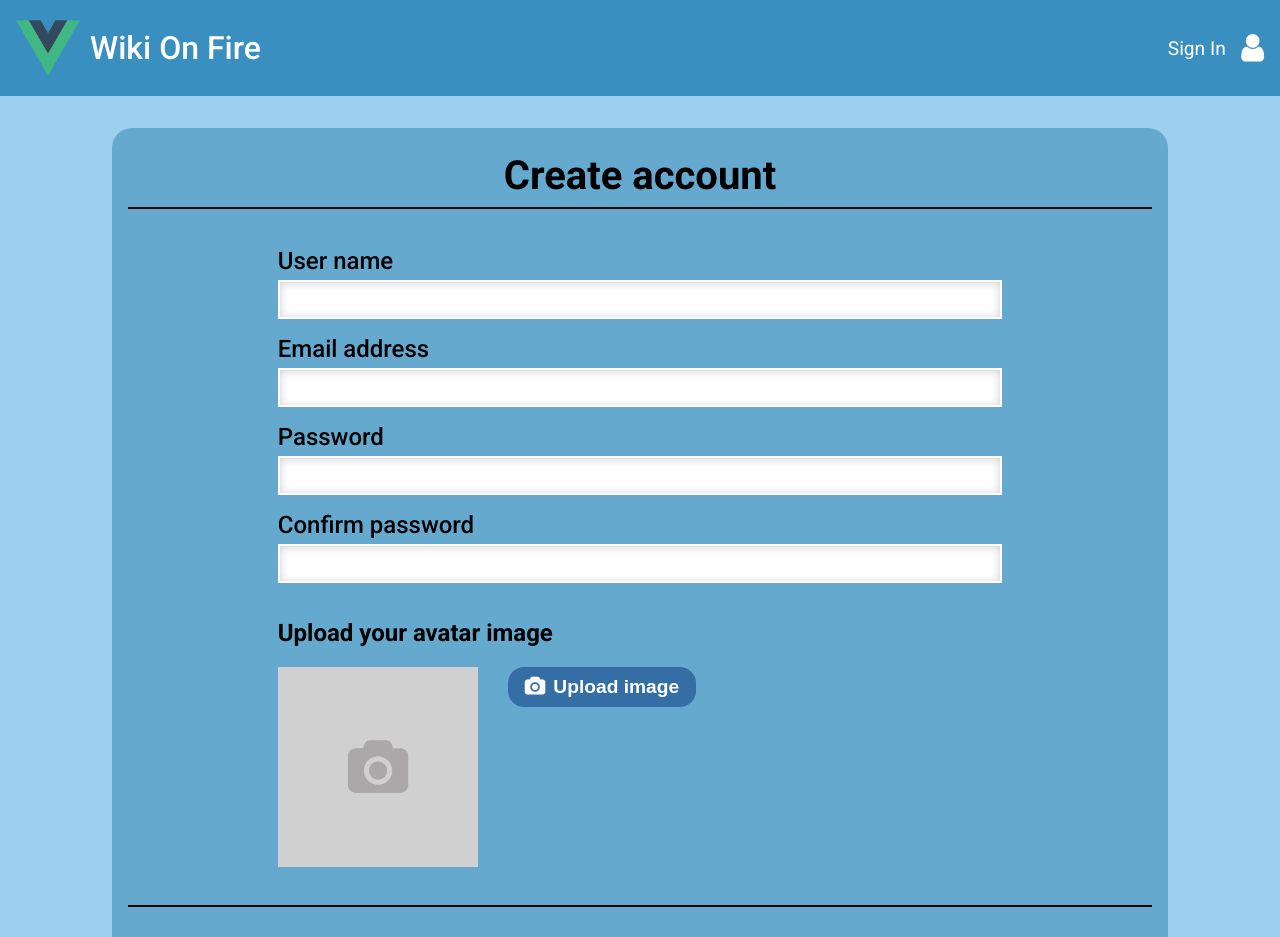
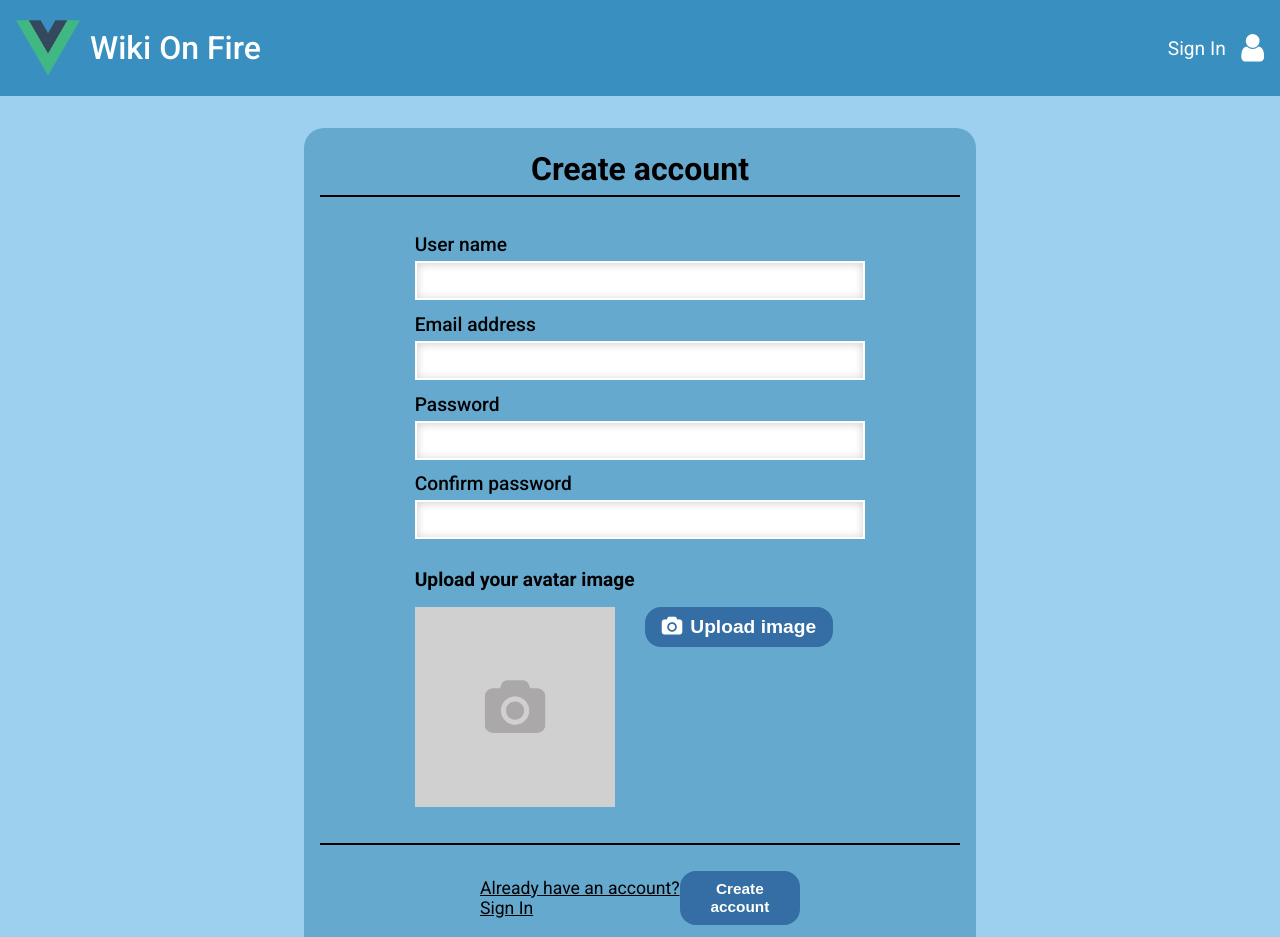
Before and after one commit to kpagacz/wiki-on-fire, a Vue app in the folder frontend/: page /register in a window 1280 px wide. Shown: the top 937 px of the page. Built offline with nearby package versions, Linux system fonts and the light colour scheme.

Commit message:
[62_Login_Page]
[change] Login Page and Register Page are now a bit smaller overall
[change] Default value of size in WofButton is null

```diff
--- a/frontend/src/components/WofButton.vue
+++ b/frontend/src/components/WofButton.vue
@@ -20,7 +20,7 @@ export default {
     size: {
       type: Number,
       required: false,
-      default: 1
+      default: null
     },
     icon: {
       type: String,
--- a/frontend/src/pages/LoginPage.vue
+++ b/frontend/src/pages/LoginPage.vue
@@ -16,7 +16,7 @@
         <router-link to="/register" class="login-page__link">
           Don't have an account? Sign Up
         </router-link>
-        <wof-button :size="1.5" class="login-page__submit-button" @click="logIn">
+        <wof-button class="login-page__submit-button" @click="logIn">
           Login
         </wof-button>
       </div>
@@ -75,7 +75,9 @@ export default {
   display: flex;
   flex-direction: column;
   align-items: center;
-  width: 80vw;
+  width: 50vw;
+  min-width: 500px;
+  font-size: 0.8rem;
 
   .login-page__title {
     margin: 0.2em 0px;
@@ -108,11 +110,12 @@ export default {
 
     .login-page__submit-button {
       align-self: center;
+      font-size: 1.2em;
     }
 
     .login-page__link {
       color: @primary-dark-text-color;
-      font-size: 1.1rem;
+      font-size: 1rem;
     }
   }
 }
--- a/frontend/src/pages/RegisterPage.vue
+++ b/frontend/src/pages/RegisterPage.vue
@@ -41,7 +41,7 @@
         <router-link to="/login" class="register-page__link">
           Already have an account? Sign In
         </router-link>
-        <wof-button :size="1.5" class="register-page__submit-button" @click="createAccount">
+        <wof-button class="register-page__submit-button" @click="createAccount">
           Create account
         </wof-button>
       </div>
@@ -151,7 +151,9 @@ export default {
   display: flex;
   flex-direction: column;
   align-items: center;
-  width: 80vw;
+  width: 50vw;
+  min-width: 500px;
+  font-size: 0.8rem;
 
   .register-page__title {
     margin: 0.2em 0px;
@@ -204,6 +206,7 @@ export default {
 
     .register-page__submit-button {
       align-self: center;
+      font-size: 1.2em;
     }
 
     .register-page__link {
```
